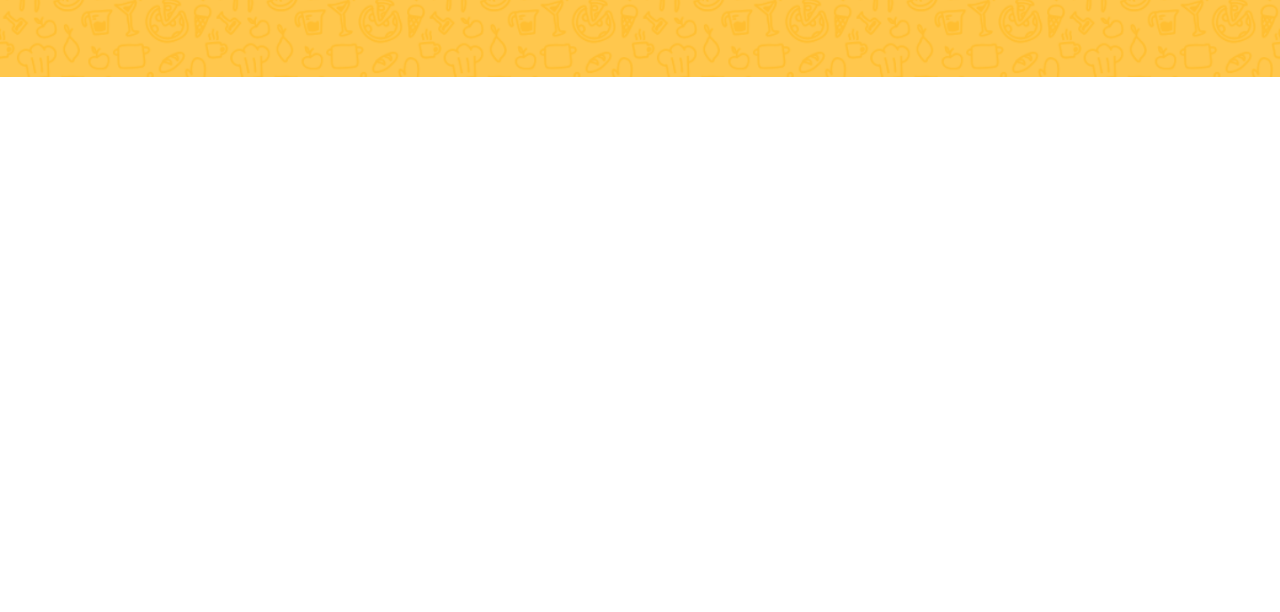
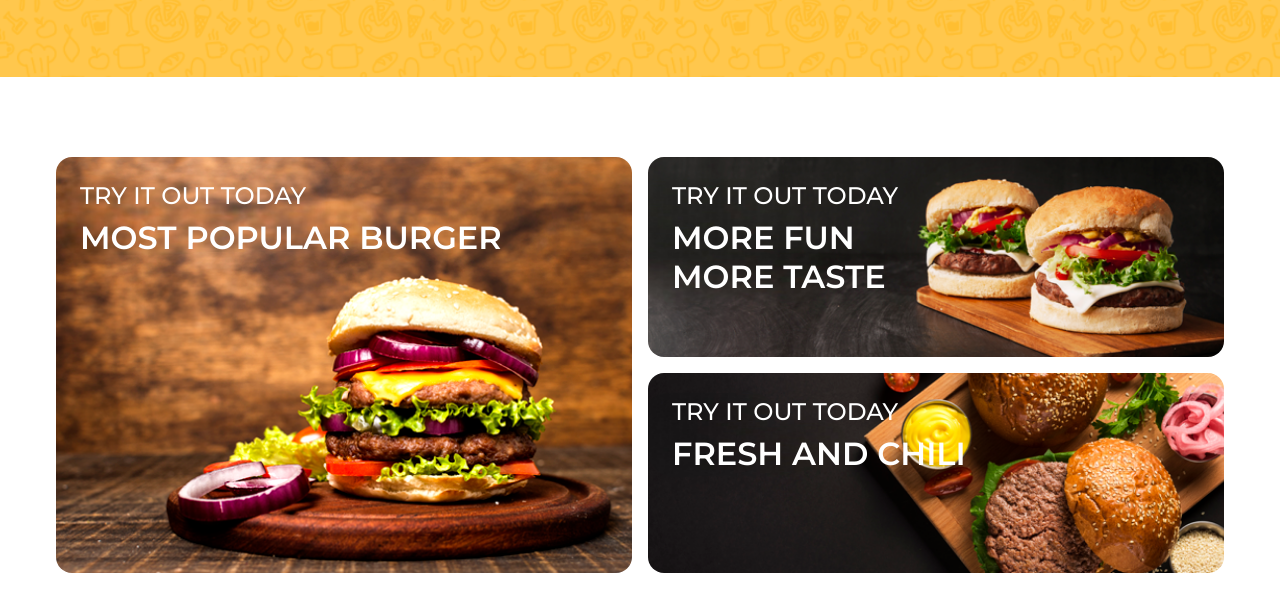
Before and after one commit to sudarshanshelke25/BurgerHaven-LandingPage, a plain HTML site: page index.html in a window 1280 px wide. Shown: the part 618-1230 px from the top of the page. Before the commit the page ends 800 px from the top, so only its background shows below. Drawn offline with nearby package versions, Linux system fonts and the light colour scheme.

Commit message:
2nd Commit: Create SpecialSection for BurgerHaven

```diff
--- a/index.html
+++ b/index.html
@@ -11,6 +11,7 @@
     <title>BurgerHaven-LandingPage</title>
 </head>
 <body>
+
     <header class="header">
         <nav>
             <div class="nav-header">
@@ -56,6 +57,25 @@
         </div>
     </header>
 
+    <section class="special">
+        <div class="section-container banner-container" id="special">
+            <div class="banner-card">
+                <p>TRY IT OUT TODAY</p>
+                <h4>MOST POPULAR BURGER</h4>
+            </div>
+
+            <div class="banner-card">
+                <p>TRY IT OUT TODAY</p>
+                <h4>MORE FUN <br> MORE TASTE</h4>
+            </div>
+
+            <div class="banner-card">
+                <p>TRY IT OUT TODAY</p>
+                <h4>FRESH AND CHILI</h4>
+            </div>
+        </div>
+    </section>
+
 
 
     <script src="https://unpkg.com/scrollreveal"></script>
--- a/script.js
+++ b/script.js
@@ -35,3 +35,8 @@ ScrollReveal().reveal(".header-content h1", {
     ...scrollRevealOption,
     delay: 1000,
 });
+
+ScrollReveal().reveal(".banner-card", {
+    duration: 1000,
+    interval: 500,
+});
--- a/style.css
+++ b/style.css
@@ -209,6 +209,55 @@ nav {
     font-size: 3.5rem;
 }
 
+.banner-container {
+    display: grid;
+    gap: 1rem;
+    grid-auto-rows: 200px;
+}
+
+.banner-card {
+    padding: 1rem;
+    background-position: center center;
+    background-size: cover;
+    background-repeat: no-repeat;
+    border-radius: 1rem;
+}
+
+.banner-card:nth-child(1) {
+    background-image: url("assets/banner-1.png");
+}
+
+.banner-card:nth-child(2) {
+    background-image: url("assets/banner-2.png");
+}
+
+.banner-card:nth-child(3) {
+    background-image: url("assets/banner-3.png");
+}
+
+.banner-card p {
+    margin-bottom: 0.5rem;
+    font-size: 1.5rem;
+    font-weight: 500;
+    color: var(--white);
+}
+
+.banner-card h4 {
+    font-size: 2rem;
+    font-weight: 600;
+    color: var(--white);
+}
+
+@media (width > 540px) {
+    .banner-container {
+        grid-template-columns: repeat(2, 1fr);
+    }
+
+    .banner-card:nth-child(1) {
+        grid-area: 1/1/2/3;
+    }
+}
+
 @media (width > 768px) {
     nav {
         position: static;
@@ -281,4 +330,13 @@ nav {
     .header-content h1 {
         text-align: left;
     }
+
+    .banner-card {
+        padding: 1.5rem;
+    }
+
+    .banner-card:nth-child(1) {
+        grid-area: 1/1/3/2;
+    }
+
 }
```
